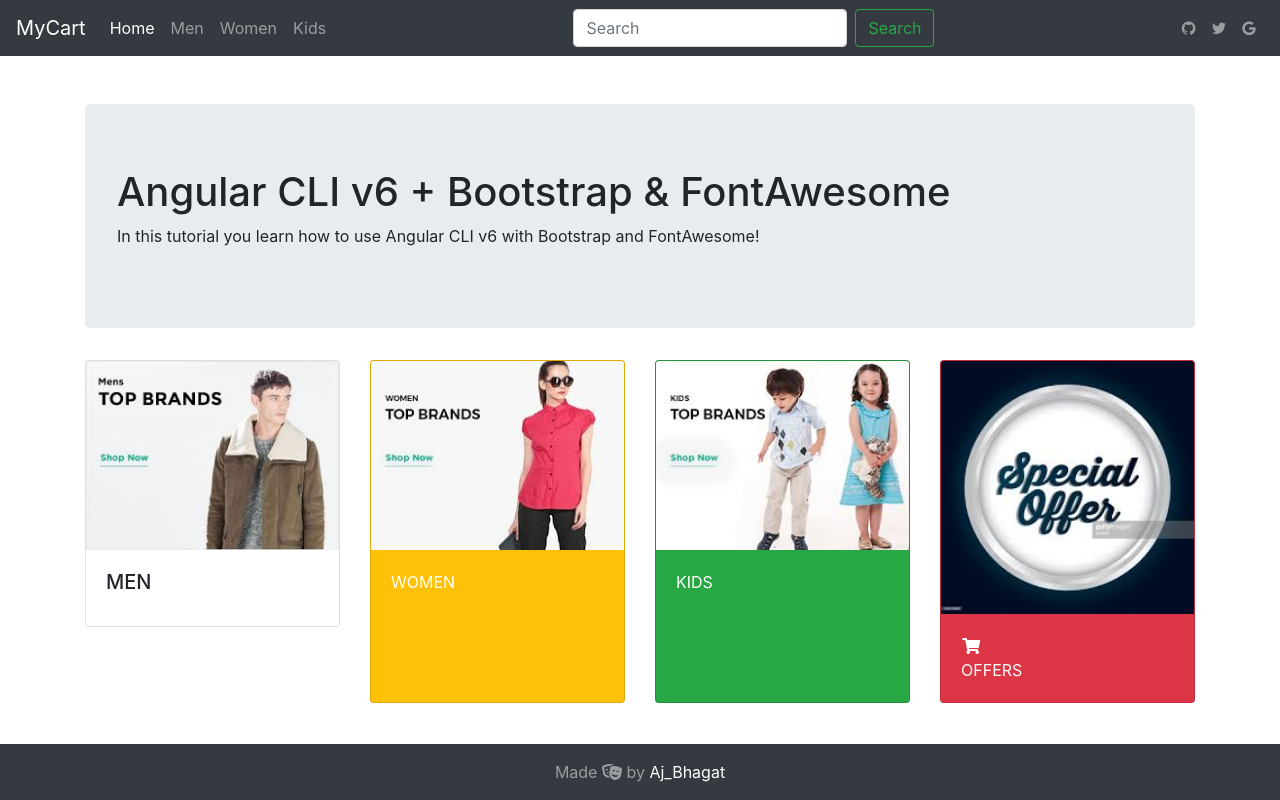
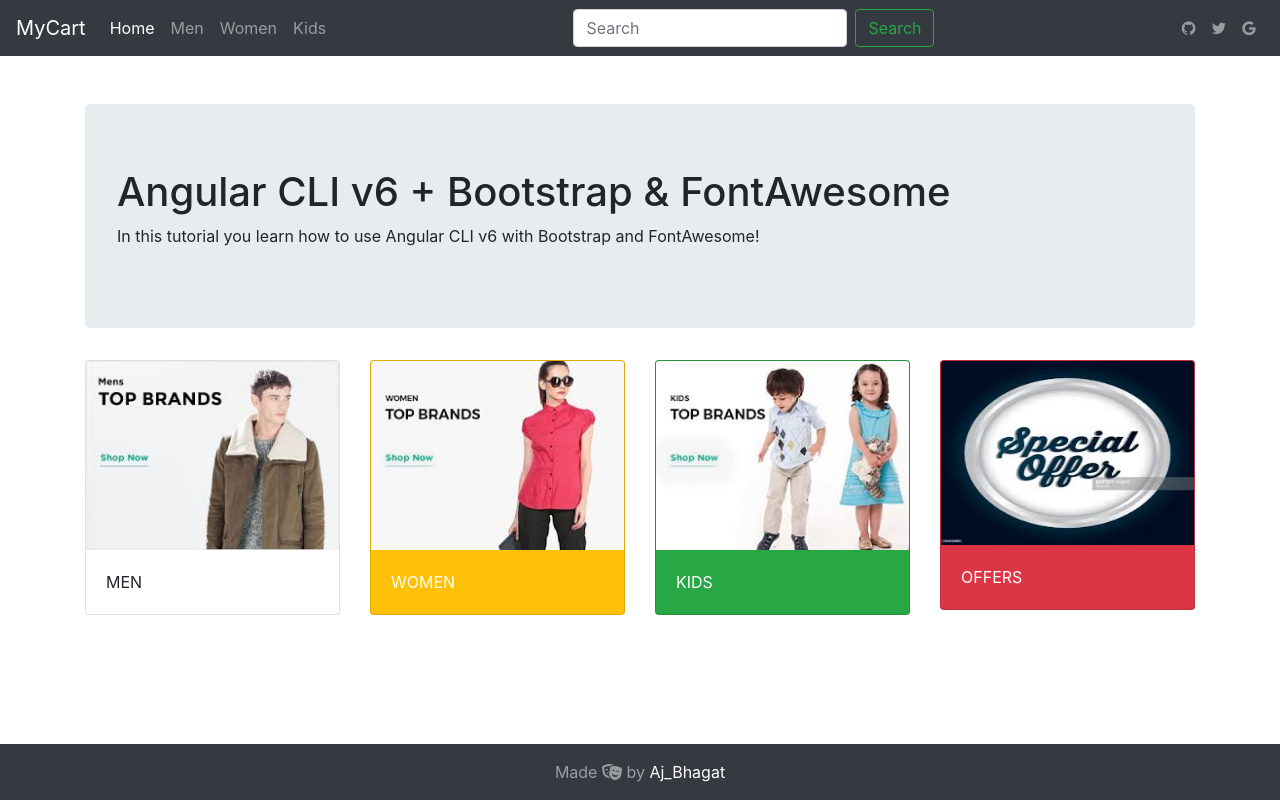
Before and after one commit to aj-bhagat/Shopping-Cart--MEAN-Stack, an Angular app in the folder AngularApp/: page / in a window 1280 px wide. Built offline with nearby package versions, Linux system fonts and the light colour scheme.

Commit message:
AngularApp

```diff
--- a/AngularApp/src/app/app.component.html
+++ b/AngularApp/src/app/app.component.html
@@ -11,12 +11,12 @@
             <div class="card text-black">
                 <img class="card-img-top" src="http://localhost:4200/assets/Men.jpg" alt="Card image cap">
                 <div class="card-body">
-                    <h5 class="card-title">MEN</h5>
+                        <div class="mr-5">MEN</div>
                 </div>
             </div>
         </div>
         <div class="col-xl-3 col-sm-6 mb-3">
-            <div class="card text-white bg-warning o-hidden h-100">
+            <div class="card text-white bg-warning">
                     <img class="card-img-top" src="http://localhost:4200/assets/Women.jpg" alt="Card image cap">
                 <div class="card-body">
                     <div class="mr-5">WOMEN</div>
@@ -24,7 +24,7 @@
             </div>
         </div>
         <div class="col-xl-3 col-sm-6 mb-3">
-            <div class="card text-white bg-success o-hidden h-100">
+            <div class="card text-white bg-success">
                     <img class="card-img-top" src="http://localhost:4200/assets/Kids.jpg" alt="Card image cap">
                 <div class="card-body">
                     <div class="mr-5">KIDS</div>
@@ -32,12 +32,9 @@
             </div>
         </div>
         <div class="col-xl-3 col-sm-6 mb-3">
-            <div class="card text-white bg-danger o-hidden h-100">
-                    <img class="card-img-top" src="http://localhost:4200/assets/offers.jpg" alt="Card image cap">
+            <div class="card text-white bg-danger">
+                    <img class="card-img-top" src="http://localhost:4200/assets/offers.jpg" alt="Card image cap" style="height: 11.5rem;">
                 <div class="card-body">
-                    <div class="card-body-icon">
-                        <i class="fas fa-fw fa-shopping-cart"></i>
-                    </div>
                     <div class="mr-5">OFFERS</div>
                 </div>
             </div>
```
